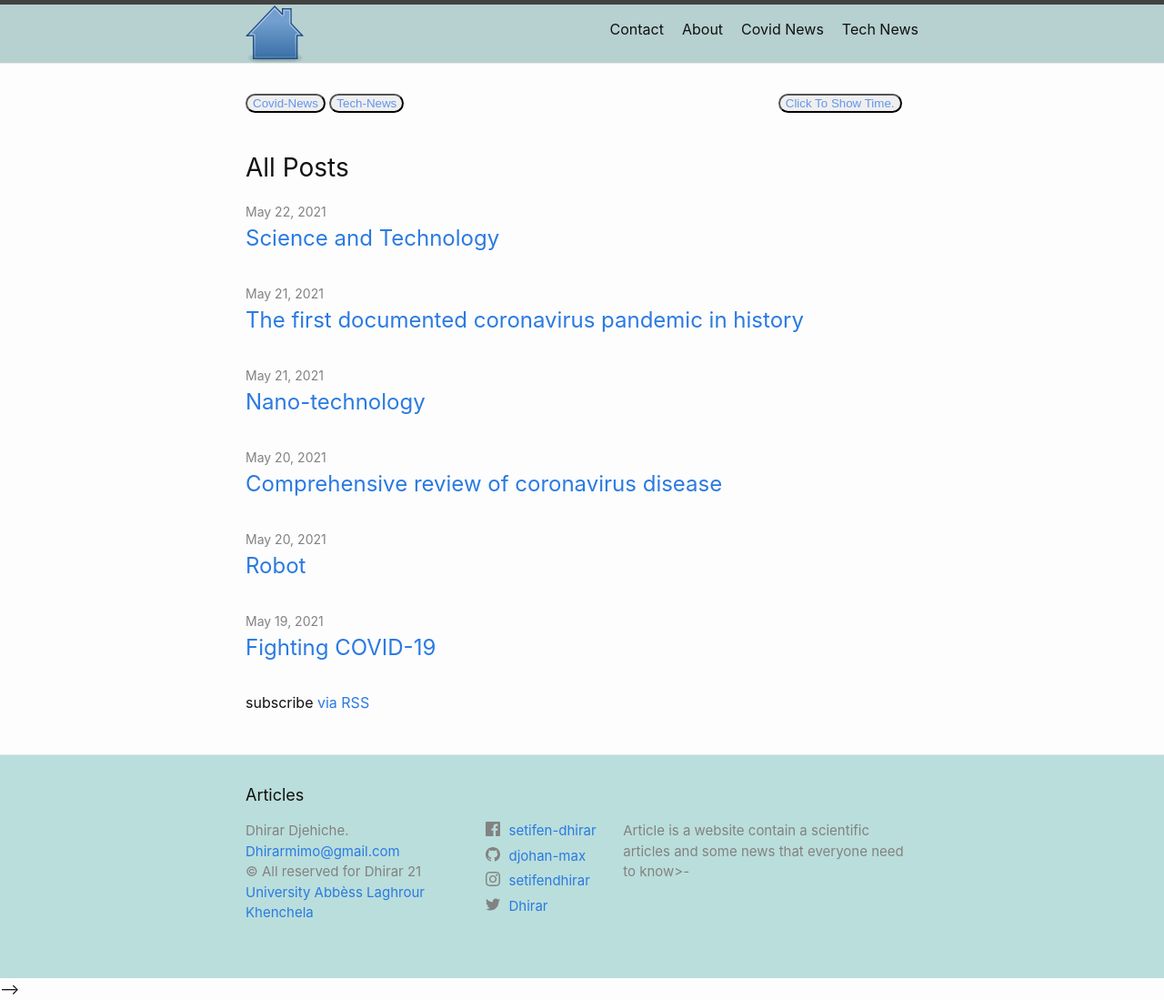
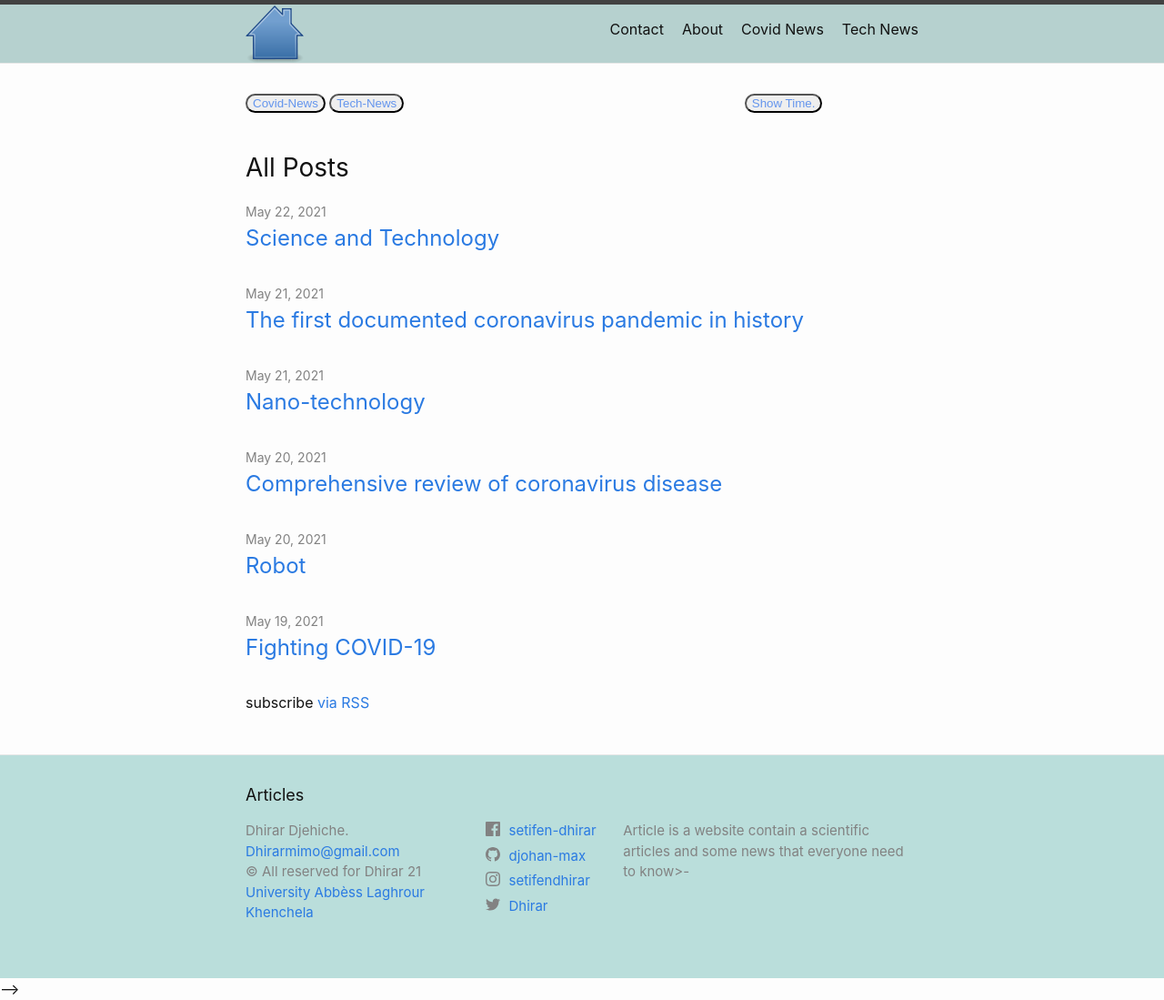
Before and after one commit to djohan-max/myblog, a Jekyll site: the page built from index.markdown, in a window 1280 px wide. Shown: the whole page at 91% size. Built offline with Jekyll 4.4.1, drawn with Linux system fonts in a browser that asks for light colours.

Commit message:
margin button

```diff
--- a/_layouts/home.html
+++ b/_layouts/home.html
@@ -11,8 +11,7 @@ layout: default
     <form>
       <span>
       <input type="button" value="Covid-News" onclick="openWin()" style="color: cornflowerblue; border-radius: 15px;"> <input type="button" value="Tech-News" onclick="openWin1()"style="color: cornflowerblue; border-radius: 15px"> <button class="move_right" type="button" style="color: cornflowerblue; border-radius: 15px"
-      onclick="document.getElementById('demo').innerHTML = Date()">
-      Click To Show Time.</button>
+      onclick="document.getElementById('demo').innerHTML = Date()">Show Time.</button>
       <p id="demo" style="color: cornflowerblue;"></p>
     </span>
     </form>
--- a/_sass/minima/_layout.scss
+++ b/_sass/minima/_layout.scss
@@ -12,7 +12,7 @@
 }
 
 .move_right {
-  margin-left: 55% ;
+  margin-left: 50% ;
     }
 
 .site-title {
```
